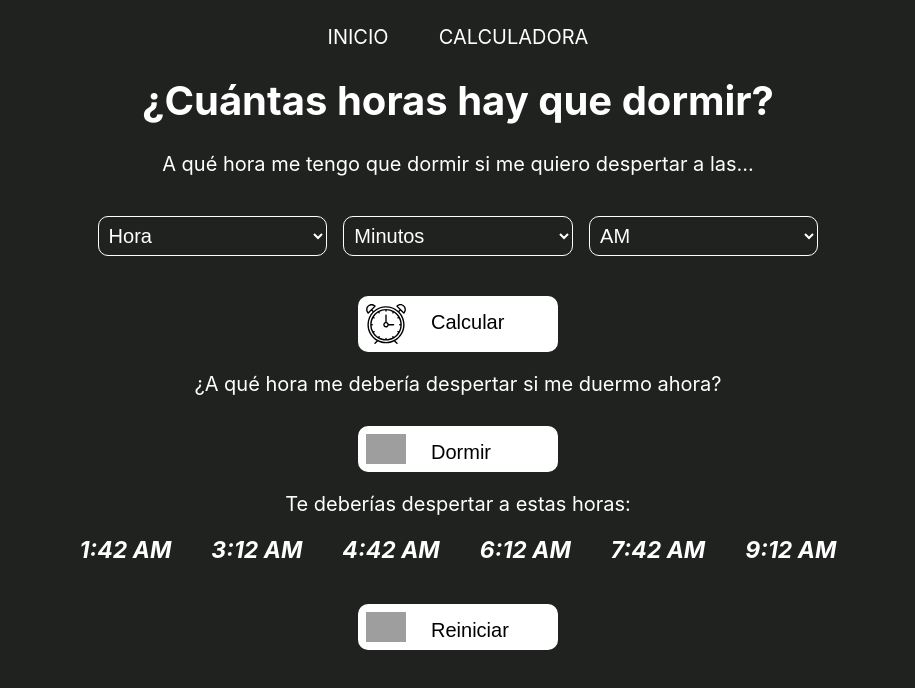
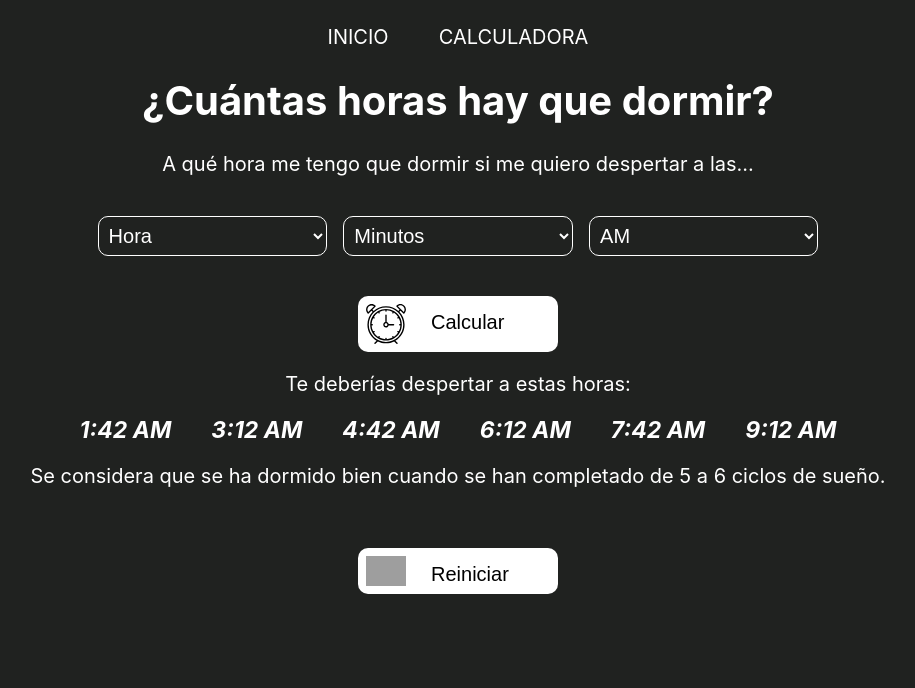
Before and after one commit to alvarofg95/hora-dormir-react, a React (Create React App) app: page /calculadora in a window 1280 px wide. Both pictures are taken after a click on the button "Dormir". Shown: the top 688 px of the page, without its empty margins (182-1097 px from the left). Built offline with nearby package versions, Linux system fonts and the light colour scheme; grey boxes are pictures that could not be loaded.

Commit message:
infoText

```diff
--- a/src/pages/Calculadora.js
+++ b/src/pages/Calculadora.js
@@ -122,6 +122,10 @@ class Calculadora extends Component {
                 </span>
               ))}
             </div>
+            <p>
+              Los seres humanos tardamos 14 minutos en quedarnos dormidos, no olvides tenerlo en
+              cuenta para tu planificación.
+            </p>
             <button className="backButton" onClick={this.reload} title="Reiniciar">
               <img
                 width="40"
@@ -133,10 +137,14 @@ class Calculadora extends Component {
           </div>
         ) : null}
         {error && <p>{error}</p>}
+        {!resultWakeUp.length ? (
           <div>
             <p>¿A qué hora me debería despertar si me duermo ahora?</p>
             <div className="calculateDiv">
-            <button onClick={this.calculateWakeUp} title="Calcular a qué hora me debería despertar">
+              <button
+                onClick={this.calculateWakeUp}
+                title="Calcular a qué hora me debería despertar"
+              >
                 <img
                   width="40"
                   src={require('../images/slumber.svg')}
@@ -146,6 +154,7 @@ class Calculadora extends Component {
               </button>
             </div>
           </div>
+        ) : null}
 
         {resultWakeUp.length ? (
           <div className="results">
@@ -158,6 +167,9 @@ class Calculadora extends Component {
                 </span>
               ))}
             </div>
+            <p>
+              Se considera que se ha dormido bien cuando se han completado de 5 a 6 ciclos de sueño.
+            </p>
             <button className="backButton" onClick={this.reloadWakeUp} title="Reiniciar">
               <img
                 width="40"
```
Lines whose indentation alone changed are shown as unchanged.
